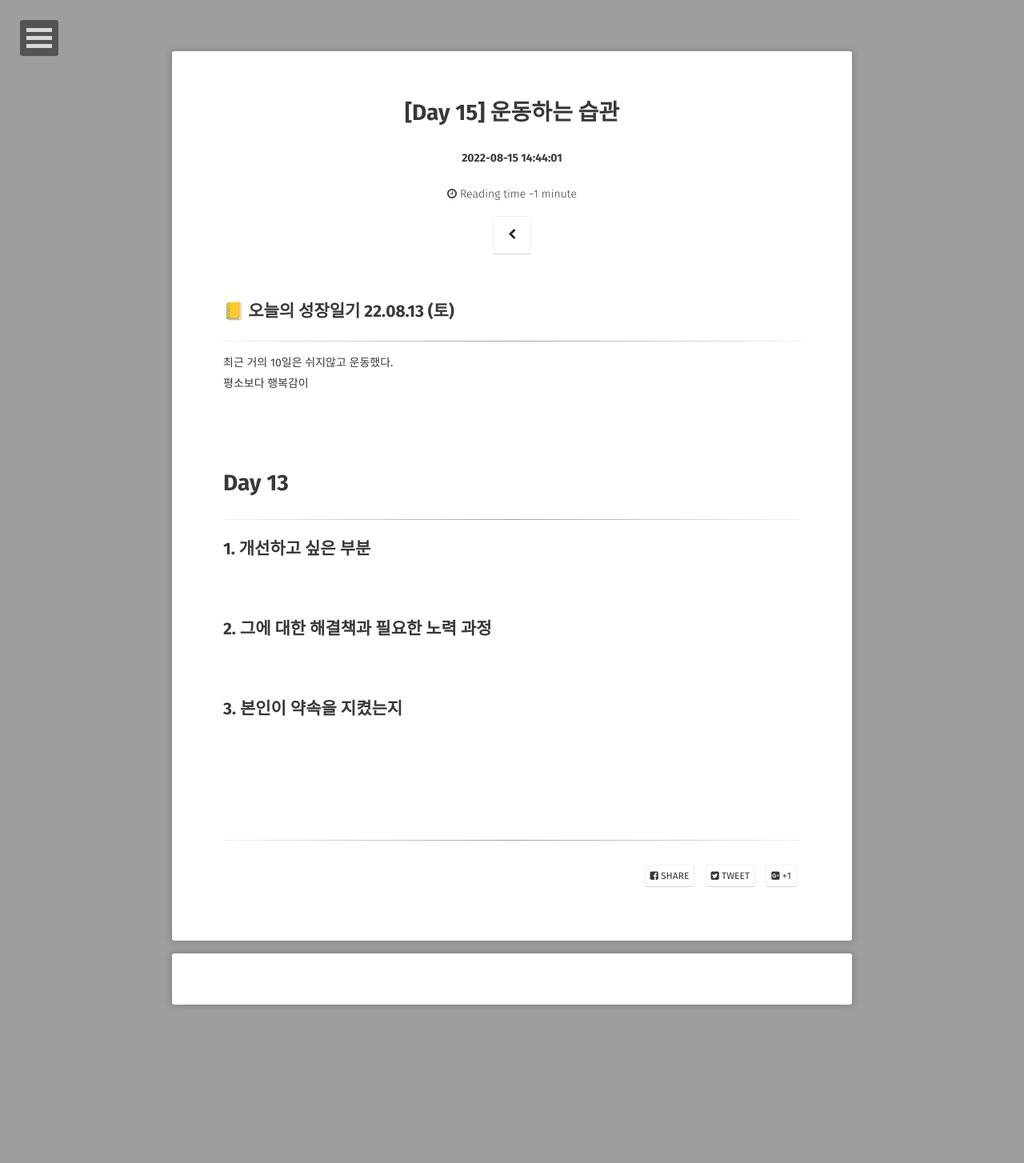
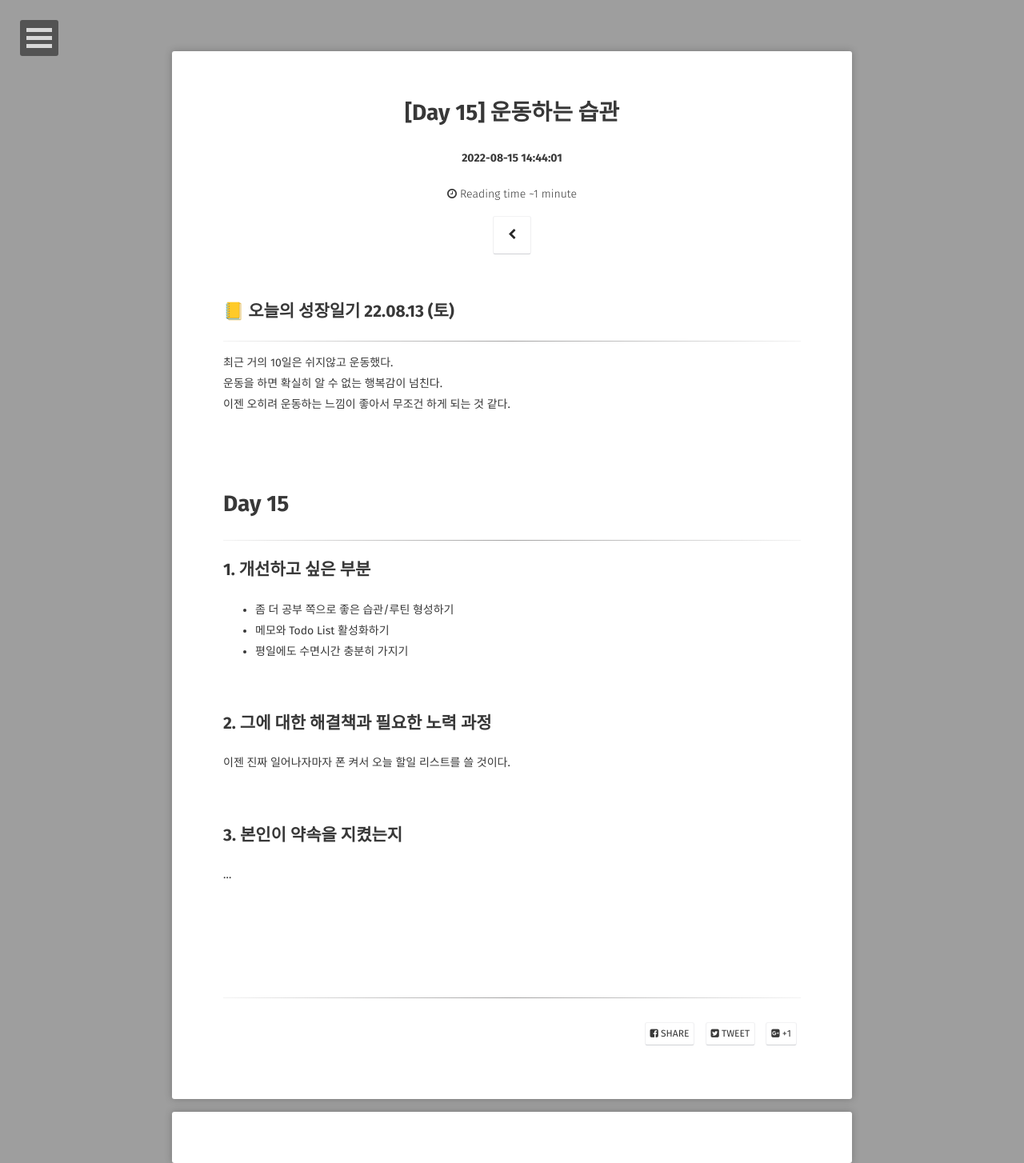
Before and after one commit to KYJKY/KYJKY.github.io, a Jekyll site: the page built from _posts/2022-08-13-[GrowUp-15].markdown, in a window 1280 px wide. Shown: the whole page at 80% size. Built offline with Jekyll 4.4.1, drawn with Linux system fonts in a browser that asks for light colours; some web fonts are replaced; comment, search, counter and statistics services are not loaded; before the commit the page ends 1256 px from its top, so only the background shows below that.

Commit message:
내용추가 day15

```diff
--- a/_posts/2022-08-13-[GrowUp-15].markdown
+++ b/_posts/2022-08-13-[GrowUp-15].markdown
@@ -16,24 +16,29 @@ comments: true
 </figure> -->
 
 최근 거의 10일은 쉬지않고 운동했다.
-평소보다 행복감이
+운동을 하면 확실히 알 수 없는 행복감이 넘친다.
+이젠 오히려 운동하는 느낌이 좋아서 무조건 하게 되는 것 같다.
 
 <br>
 <br>
 
-# Day 13
+# Day 15
 ---
 ## 1. 개선하고 싶은 부분
+- 좀 더 공부 쪽으로 좋은 습관/루틴 형성하기
+- 메모와 Todo List 활성화하기
+- 평일에도 수면시간 충분히 가지기
+
+<br>
+
+## 2. 그에 대한 해결책과 필요한 노력 과정
+이젠 진짜 일어나자마자 폰 켜서 오늘 할일 리스트를 쓸 것이다.
 
 
 <br>
 
-## 2. 그에 대한 해결책과 필요한 노력 과정
-
-<br>
-
 ## 3. 본인이 약속을 지켰는지
-
+...
 
 <br>
 <br>
```
